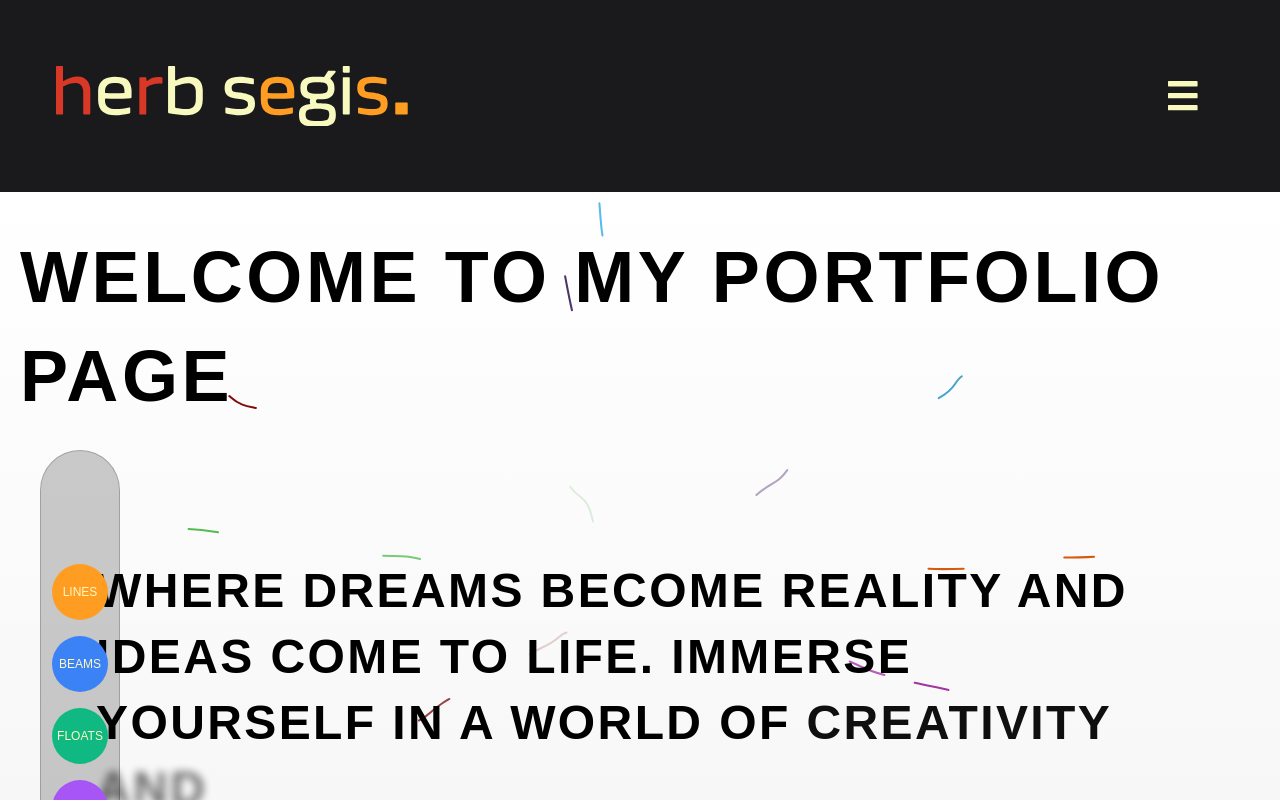
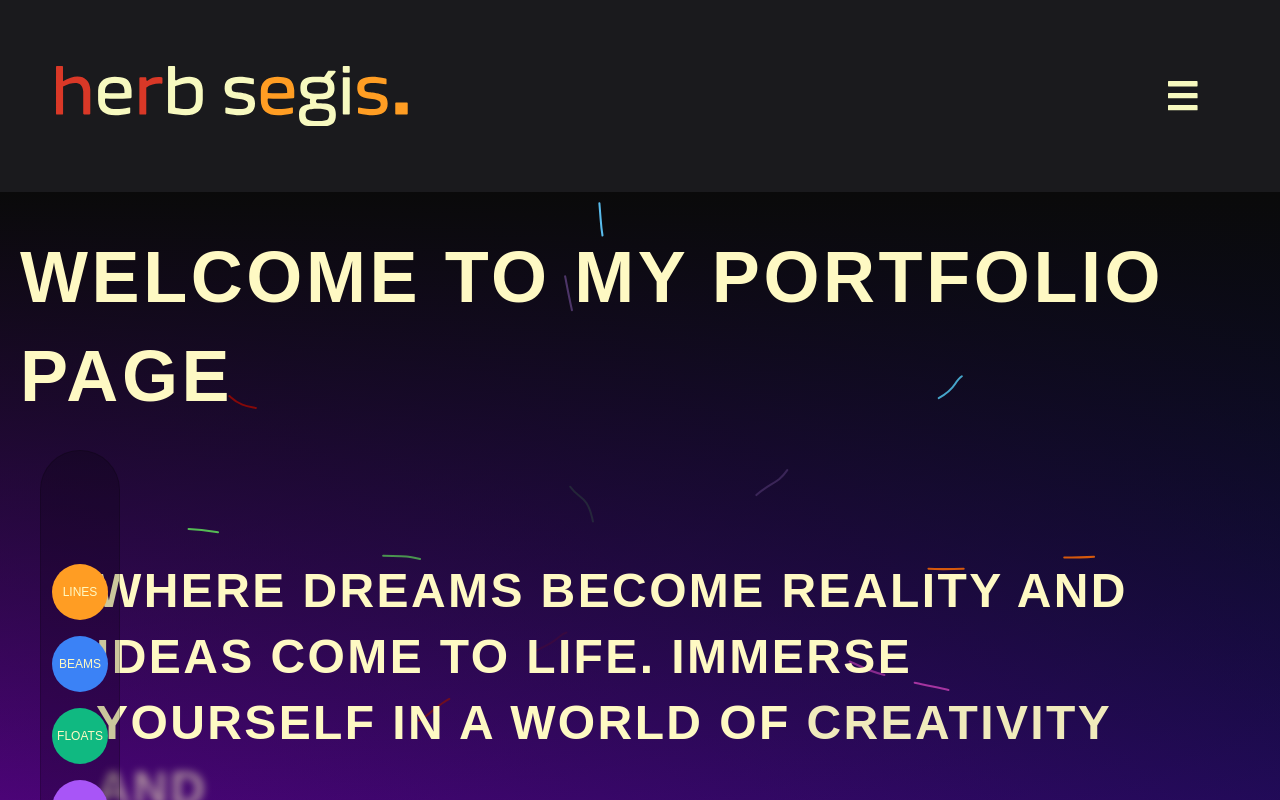
Before and after one commit to HerbertSegismar/herb_segis, a Next.js app: page / in a window 1280 px wide. Shown: the top 800 px of the page. Built offline with nearby package versions, Linux system fonts and the light colour scheme.

Commit message:
dark and light theme mode adjustment

```diff
--- a/app/_components/BgBeams.tsx
+++ b/app/_components/BgBeams.tsx
@@ -91,7 +91,7 @@ export const BackgroundBeamsWithCollision = ({
     <div
       ref={parentRef}
       className={cn(
-        "h-screen w-screen bg-gradient-to-b from-white to-neutral-100 dark:from-neutral-950 dark:to-neutral-800 relative flex items-center justify-center overflow-hidden -z-10",
+        "h-screen w-screen bg-gradient-to-b from-neutral-950 dark:to-blue-800 relative flex items-center justify-center overflow-hidden -z-10",
         className
       )}
     >
--- a/app/_components/BgLines.tsx
+++ b/app/_components/BgLines.tsx
@@ -17,7 +17,7 @@ export const BackgroundLines = ({
   return (
     <div
       className={cn(
-        "h-screen w-screen bg-gradient-to-b from-white to-neutral-100 dark:from-neutral-950 dark:to-neutral-800 relative flex items-center justify-center overflow-hidden -z-10",
+        "h-screen w-screen bg-gradient-to-b from-neutral-950 dark:to-blue-800 relative flex items-center justify-center overflow-hidden -z-10",
         className
       )}
     >
--- a/app/_components/TextFX.tsx
+++ b/app/_components/TextFX.tsx
@@ -37,7 +37,7 @@ export const TextGenerateEffect = ({
           return (
             <motion.span
               key={word + idx}
-              className="dark:text-white text-black opacity-0"
+              className="text-yellow-100 opacity-0"
               style={{
                 filter: filter ? "blur(10px)" : "none",
               }}
```
Also changed, not shown: app/globals.css (+9 -2 lines).
